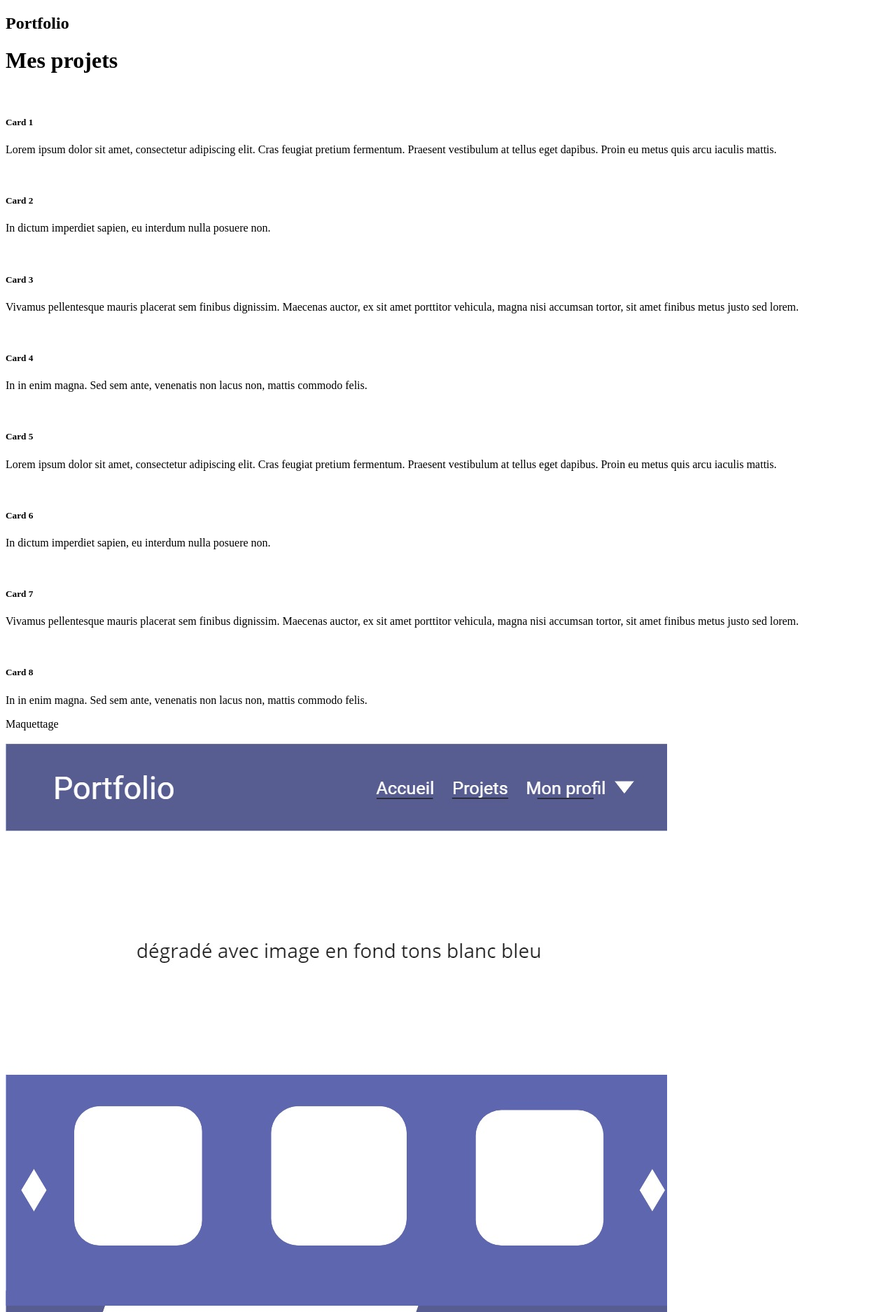
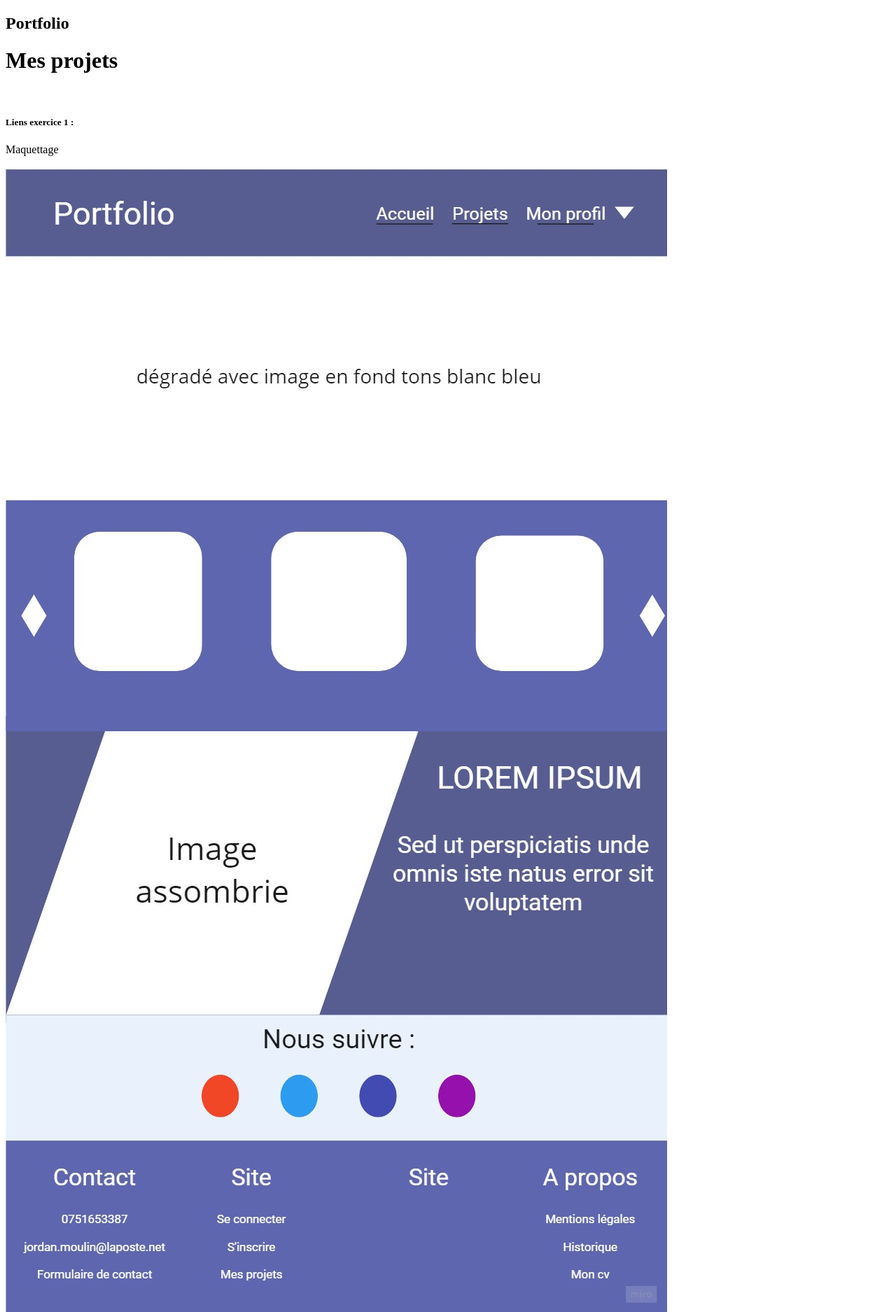
Before and after one commit to Eldryr62570/exo1_MOULIN_Jordan_examen, a Symfony app: template templates/main/index.html.twig in a window 1280 px wide. Shown: the part 150-2025 px from the top of the page at 70% size. Run offline with Twig, Linux system fonts and the light colour scheme; the template is opened without the code that fills it, so the values that code supplies are empty; some libraries are stand-ins or nearby versions.

Commit message:
card carousel

```diff
--- a/templates/main/index.html.twig
+++ b/templates/main/index.html.twig
@@ -18,139 +18,24 @@
     <div class="separatorBlank"></div>
     <div class="prev h1 d-flex align-items-center white1"><i class="fa-solid fa-angle-left"></i></div>
     <div class="container py-3">
-
         <div class="row js-slick-carousel">
-            <div class="col">
-                <div class="card mx-2">
-                    <img class="aspect-16to9 card-img-top" src="https://via.placeholder.com/1000x560" alt="" />
-                    <div class="card-body p-16to9">
-
-                        <div class="card-body-content">
-                            <h5 class="card-title">Card 1</h5>
-                            <p class="card-text">
-                                Lorem ipsum dolor sit amet, consectetur adipiscing elit. Cras feugiat pretium fermentum.
-                                Praesent vestibulum at tellus eget dapibus. Proin eu metus quis arcu iaculis mattis.
-                            </p>
-                        </div>
-
-                    </div>
-
-                </div>
-            </div>
-            <div class="col">
-                <div class="card mx-2">
-                    <img class="aspect-16to9 card-img-top" src="https://via.placeholder.com/1000x560" alt="" />
-                    <div class="card-body p-16to9">
-
-                        <div class="card-body-content">
-                            <h5 class="card-title">Card 2</h5>
-                            <p class="card-text">
-                                In dictum imperdiet sapien, eu interdum nulla posuere non.
-                            </p>
-                        </div>
-
-                    </div>
-                </div>
-            </div>
 
             <div class="col">
                 <div class="card mx-2">
                     <img class="aspect-16to9 card-img-top" src="https://via.placeholder.com/1000x560" alt="" />
                     <div class="card-body p-16to9">
-
                         <div class="card-body-content">
-                            <h5 class="card-title">Card 3</h5>
-                            <p class="card-text">
-                                Vivamus pellentesque mauris placerat sem finibus dignissim. Maecenas auctor, ex sit amet
-                                porttitor vehicula, magna nisi accumsan tortor, sit amet finibus metus justo sed lorem.
+                            <h5 class="card-title">Liens exercice 1 :</h5>
+                            <p class="card-text m-0">
+                            <div class="row h-100">
+                                <div class="col d-flex justify-content-center align-items-center"><a href="#" class="btn"><i class="fa-brands fa-github h1"></i></a></div>
+                                <div class="col d-flex justify-content-center align-items-center"><a href="#" class="btn"><i class="fa-solid fa-link h1"></i></a></div>
+                            </div>
                             </p>
                         </div>
-
                     </div>
                 </div>
             </div>
-
-            <div class="col">
-                <div class="card mx-2">
-                    <img class="aspect-16to9 card-img-top" src="https://via.placeholder.com/1000x560" alt="" />
-                    <div class="card-body p-16to9">
-
-                        <div class="card-body-content">
-                            <h5 class="card-title">Card 4</h5>
-                            <p class="card-text">
-                                In in enim magna. Sed sem ante, venenatis non lacus non, mattis commodo felis.
-                            </p>
-                        </div>
-
-                    </div>
-                </div>
-            </div>
-            <div class="col">
-                <div class="card mx-2">
-                    <img class="aspect-16to9 card-img-top" src="https://via.placeholder.com/1000x560" alt="" />
-                    <div class="card-body p-16to9">
-
-                        <div class="card-body-content">
-                            <h5 class="card-title">Card 5</h5>
-                            <p class="card-text">
-                                Lorem ipsum dolor sit amet, consectetur adipiscing elit. Cras feugiat pretium fermentum.
-                                Praesent vestibulum at tellus eget dapibus. Proin eu metus quis arcu iaculis mattis.
-                            </p>
-                        </div>
-
-                    </div>
-                </div>
-            </div>
-
-            <div class="col">
-                <div class="card mx-2">
-                    <img class="aspect-16to9 card-img-top" src="https://via.placeholder.com/1000x560" alt="" />
-                    <div class="card-body p-16to9">
-
-                        <div class="card-body-content">
-                            <h5 class="card-title">Card 6</h5>
-                            <p class="card-text">
-                                In dictum imperdiet sapien, eu interdum nulla posuere non.
-                            </p>
-                        </div>
-
-                    </div>
-                </div>
-            </div>
-
-            <div class="col">
-                <div class="card mx-2">
-                    <img class="card-img-top aspect-16to9" src="https://via.placeholder.com/1000x560" alt="" />
-                    <div class="card-body p-16to9">
-
-                        <div class="card-body-content">
-                            <h5 class="card-title">Card 7</h5>
-                            <p class="card-text">
-                                Vivamus pellentesque mauris placerat sem finibus dignissim. Maecenas auctor, ex sit amet
-                                porttitor vehicula, magna nisi accumsan tortor, sit amet finibus metus justo sed lorem.
-                            </p>
-                        </div>
-
-                    </div>
-                </div>
-            </div>
-
-            <div class="col">
-                <div class="card mx-2">
-                    <img class="card-img-top aspect-16to9" src="https://via.placeholder.com/1000x560" alt="" />
-                    <div class="card-body p-16to9">
-
-                        <div class="card-body-content">
-                            <h5 class="card-title">Card 8</h5>
-                            <p class="card-text">
-                                In in enim magna. Sed sem ante, venenatis non lacus non, mattis commodo felis.
-                            </p>
-                        </div>
-
-                    </div>
-                </div>
-            </div>
-
         </div>
     </div>
     <div class="next h1 d-flex align-items-center white1"><i class="fa-solid fa-angle-right"></i></div>
```
